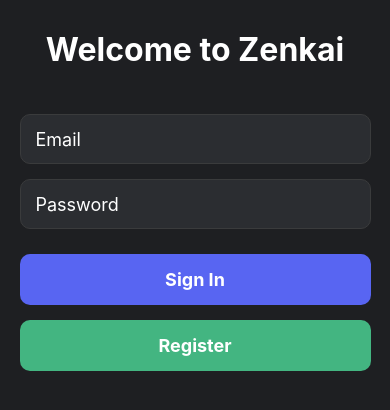
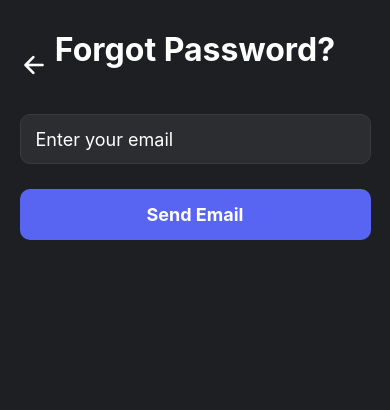
Before and after one commit to Ishan-Khurram/Zenkai, a React Native app: screen /ForgotPassword in a window 390 px wide. Shown: the top 410 px of the page. Built offline with nearby package versions, Linux system fonts and the light colour scheme; no server answers.

Commit message:
Added a way for the keyboard to force close on user pressing outside of the keyboard range, added forgot password page on the login screen

```diff
--- a/app.json
+++ b/app.json
@@ -4,11 +4,11 @@
     "slug": "Zenkai",
     "version": "1.0.1",
     "orientation": "portrait",
-    "icon": "./assets/icon.png",
+    "icon": "./assets/splash.png",
     "newArchEnabled": true,
     "userInterfaceStyle": "light",
     "splash": {
-      "image": "./assets/splash.png",
+      "image": "./assets/icon.png",
       "resizeMode": "contain",
       "backgroundColor": "#ffffff"
     },
--- a/src/navigation/tabNavigator.tsx
+++ b/src/navigation/tabNavigator.tsx
@@ -28,6 +28,7 @@ import AddRun from "@/screens/addRun";
 import RunFolderDetail from "@/components/runFolderData";
 import RegisterScreen from "@/screens/register";
 import LegalNoticeScreen from "@/screens/legalNoticeScreen";
+import ForgotPassword from "@/screens/forgotPassword";
 
 type RootStackParamList = {
   MainTabs: undefined;
@@ -188,6 +189,11 @@ const TabNavigator: React.FC = () => {
           options={{ headerShown: false }}
         />
         <Stack.Screen
+          name="ForgotPassword"
+          component={ForgotPassword}
+          options={{ headerShown: false }}
+        />
+        <Stack.Screen
           name="LegalNoticeScreen"
           component={LegalNoticeScreen}
           options={{
--- /dev/null
+++ b/src/screens/forgotPassword.tsx
@@ -0,0 +1,117 @@
+import React, { useState } from "react";
+import {
+  SafeAreaView,
+  TextInput,
+  StyleSheet,
+  Text,
+  TouchableOpacity,
+  Alert,
+} from "react-native";
+import { useNavigation } from "@react-navigation/native";
+import { sendPasswordResetEmail } from "firebase/auth";
+import { FIREBASE_AUTH } from "firebaseConfig";
+import { Ionicons } from "@expo/vector-icons";
+
+export default function ForgotPassword() {
+  const [email, setEmail] = useState("");
+  const [error, setError] = useState("");
+
+  const navigation = useNavigation();
+
+  const handlePasswordReset = async () => {
+    if (!email) {
+      setError("Please enter your email.");
+      return;
+    }
+
+    try {
+      await sendPasswordResetEmail(FIREBASE_AUTH, email);
+    } catch (error) {
+      console.log("Error sending password reset:", error); // Don't show error to user
+    }
+
+    Alert.alert(
+      "Password Reset",
+      "If an account with this email exists, a password reset link will be sent to your inbox."
+    );
+    navigation.goBack(); // Optional: return user to login screen
+  };
+
+  return (
+    <SafeAreaView style={styles.container}>
+      <TouchableOpacity
+        style={styles.backButton}
+        onPress={() => navigation.goBack()}
+      >
+        <Ionicons name="arrow-back" size={28} color="#fff" />
+      </TouchableOpacity>
+      <Text style={styles.title}>Forgot Password?</Text>
+      {error ? <Text style={styles.errorText}>{error}</Text> : null}
+      <TextInput
+        style={styles.input}
+        placeholder="Enter your email"
+        placeholderTextColor="#ffffff"
+        keyboardType="email-address"
+        value={email}
+        onChangeText={(text) => {
+          setEmail(text);
+          setError("");
+        }}
+      />
+      <TouchableOpacity style={styles.button} onPress={handlePasswordReset}>
+        <Text style={styles.buttonText}>Send Email</Text>
+      </TouchableOpacity>
+    </SafeAreaView>
+  );
+}
+
+const styles = StyleSheet.create({
+  container: {
+    flex: 1,
+    padding: 20,
+    backgroundColor: "#1E1F22",
+    alignItems: "center",
+  },
+  title: {
+    fontSize: 32,
+    marginVertical: 30,
+    fontWeight: "bold",
+    color: "#FFFFFF",
+  },
+  input: {
+    width: "90%",
+    height: 50,
+    paddingHorizontal: 15,
+    paddingVertical: 10,
+    borderColor: "#3A3B3C",
+    borderWidth: 1,
+    borderRadius: 10,
+    marginTop: 15,
+    fontSize: 18,
+    color: "#FFFFFF",
+    backgroundColor: "#2B2D31",
+  },
+  button: {
+    width: "90%",
+    backgroundColor: "#5865F2",
+    padding: 15,
+    borderRadius: 10,
+    marginTop: 25,
+    alignItems: "center",
+  },
+  buttonText: {
+    color: "#FFFFFF",
+    fontSize: 18,
+    fontWeight: "bold",
+  },
+  errorText: {
+    color: "#FF5C5C",
+    marginTop: 10,
+  },
+  backButton: {
+    position: "absolute",
+    top: 50,
+    left: 20,
+    zIndex: 1,
+  },
+});
--- a/src/screens/login.tsx
+++ b/src/screens/login.tsx
@@ -135,9 +135,22 @@ export default function SignInScreen({ onSignIn }: SignInScreenProps) {
           setError("");
         }}
       />
-      <TouchableOpacity style={styles.button} onPress={handleSignIn}>
-        <Text style={styles.buttonText}>Sign In</Text>
-      </TouchableOpacity>
+
+      {/* Horizontal Row for Sign In and Forgot Password */}
+      <View style={styles.rowContainer}>
+        <TouchableOpacity
+          style={styles.halfButton}
+          onPress={() => navigation.navigate("ForgotPassword")}
+        >
+          <Text style={styles.forgotText}>Forgot Password?</Text>
+        </TouchableOpacity>
+
+        <TouchableOpacity style={styles.halfButtonAlt} onPress={handleSignIn}>
+          <Text style={styles.buttonText}>Sign In</Text>
+        </TouchableOpacity>
+      </View>
+
+      {/* Full-width Register Button */}
       <TouchableOpacity
         style={[styles.button, styles.registerButton]}
         onPress={() => navigation.navigate("Register")}
@@ -174,6 +187,36 @@ const styles = StyleSheet.create({
     color: "#FFFFFF",
     backgroundColor: "#2B2D31", // Input field color
   },
+  rowContainer: {
+    flexDirection: "row",
+    justifyContent: "space-between",
+    width: "90%",
+    marginTop: 25,
+  },
+
+  halfButton: {
+    width: "48%",
+    backgroundColor: "#2B2D31", // Match input background
+    padding: 15,
+    borderRadius: 10,
+    alignItems: "center",
+    borderWidth: 1,
+    borderColor: "#5865F2", // Optional accent border
+  },
+
+  halfButtonAlt: {
+    width: "48%",
+    backgroundColor: "#5865F2",
+    padding: 15,
+    borderRadius: 10,
+    alignItems: "center",
+  },
+
+  forgotText: {
+    color: "#FFFFFF",
+    fontSize: 16,
+    fontWeight: "bold",
+  },
   button: {
     width: "90%",
     backgroundColor: "#5865F2", // Discord blue
--- a/src/screens/register.tsx
+++ b/src/screens/register.tsx
@@ -9,16 +9,15 @@ import {
   SafeAreaView,
   Button,
   KeyboardAvoidingView,
-  ScrollView,
   Platform,
 } from "react-native";
 import { createUserWithEmailAndPassword } from "firebase/auth";
+import { Keyboard, TouchableWithoutFeedback } from "react-native";
 import { FIREBASE_AUTH } from "firebaseConfig";
 import { sendEmailVerification } from "firebase/auth";
 import React, { useState } from "react";
 import { useNavigation } from "@react-navigation/native";
 import Checkbox from "expo-checkbox";
-import LegalNoticeScreen from "./legalNoticeScreen";
 
 const { width, height } = Dimensions.get("window");
 
@@ -97,9 +96,8 @@ const RegisterScreen = () => {
     await sendEmailConfirmation();
   };
 
-  // Link to tos here. Make it a box the user must click to register, or refresh screen.
-
   return (
+    <TouchableWithoutFeedback onPress={Keyboard.dismiss} accessible={false}>
       <KeyboardAvoidingView
         style={styles.container}
         behavior={Platform.OS === "ios" ? "padding" : "height"}
@@ -156,7 +154,9 @@ const RegisterScreen = () => {
                 onPress={() => navigation.navigate("LegalNoticeScreen")}
                 style={styles.tosButton}
               >
-              <Text style={styles.tosText}>Read our Terms of Service Here</Text>
+                <Text style={styles.tosText}>
+                  Read our Terms of Service Here
+                </Text>
               </TouchableOpacity>
             </View>
 
@@ -174,6 +174,7 @@ const RegisterScreen = () => {
           </View>
         </SafeAreaView>
       </KeyboardAvoidingView>
+    </TouchableWithoutFeedback>
   );
 };
 
```
Lines whose indentation alone changed are shown as unchanged.
